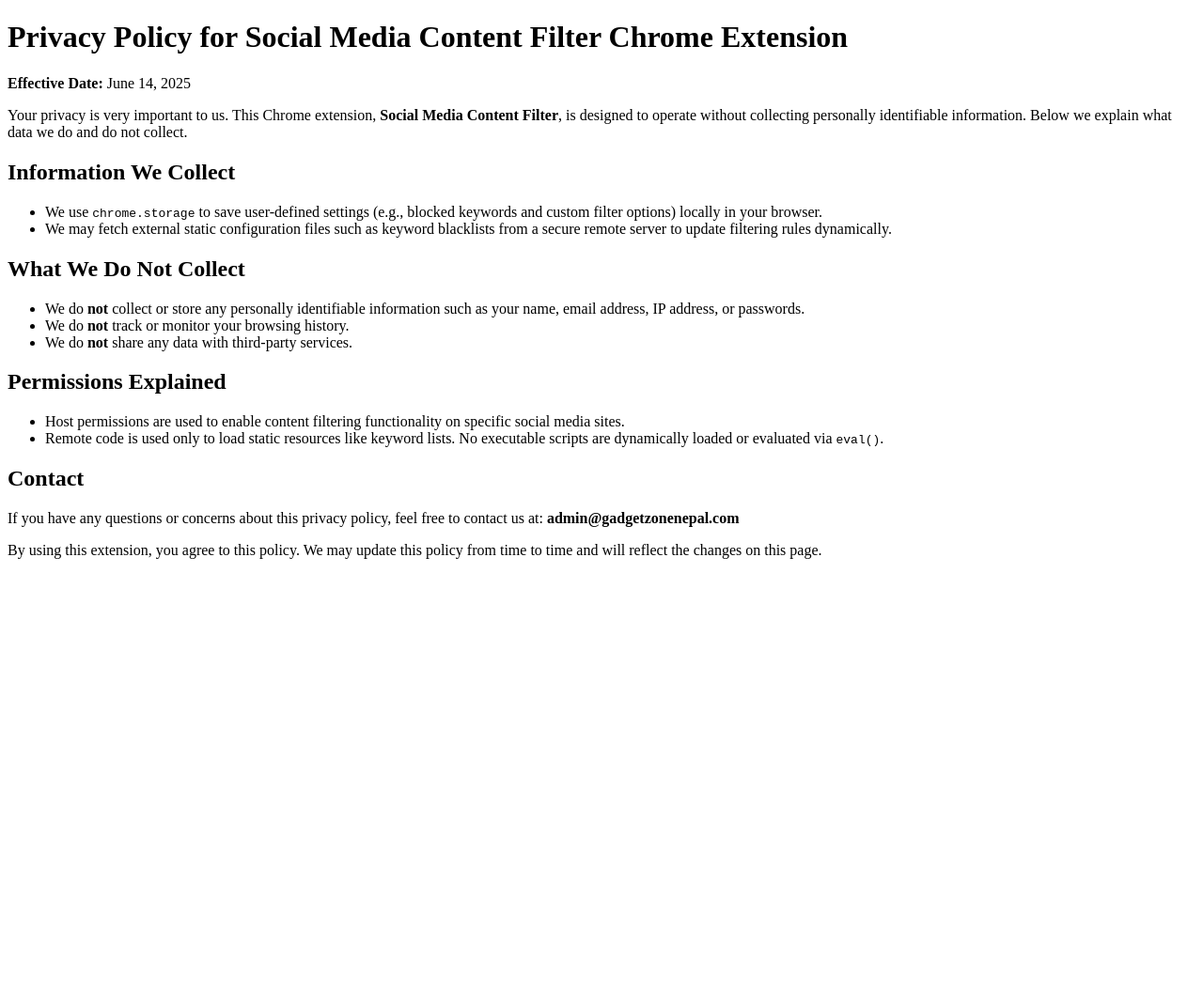
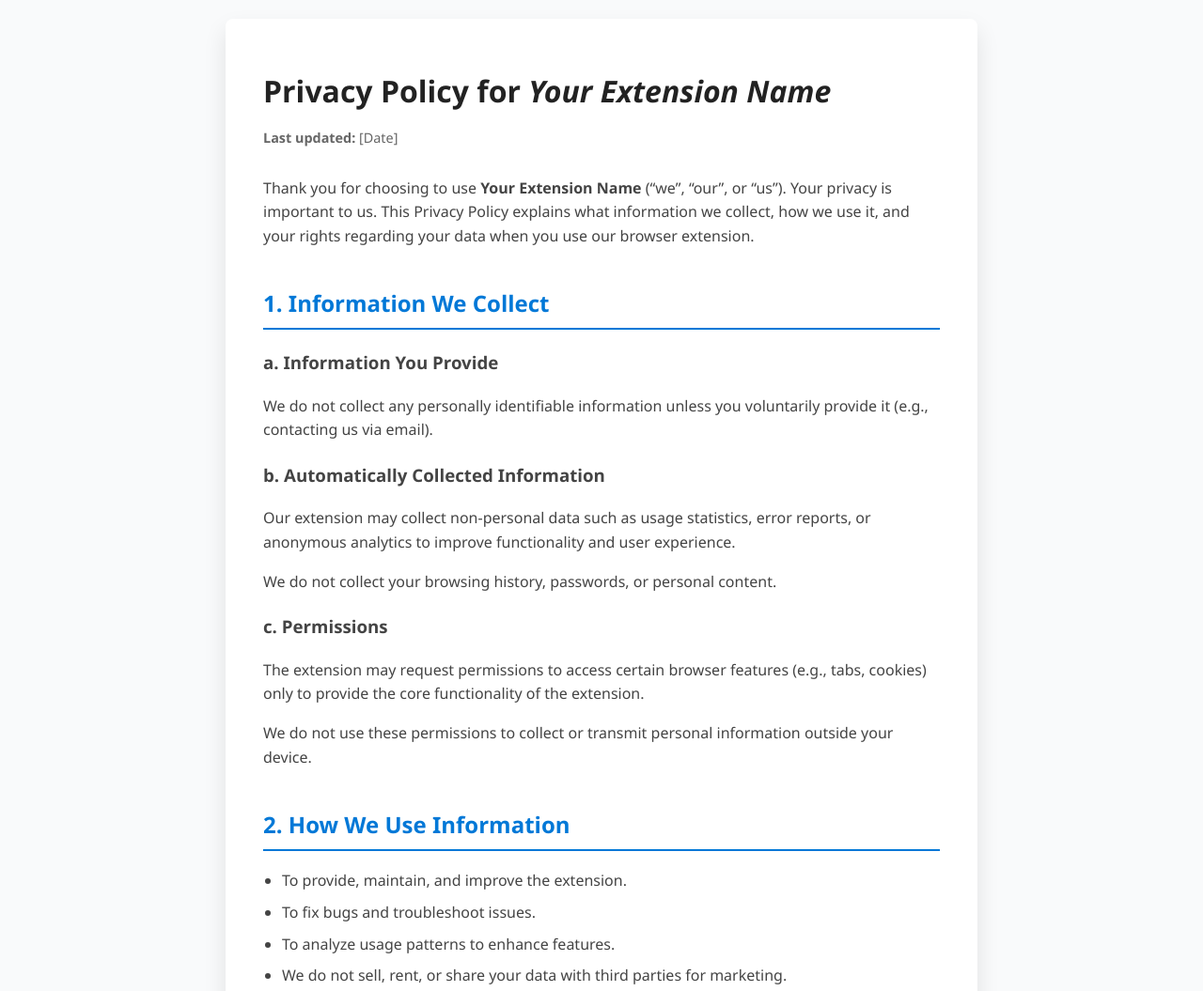
Before and after one commit to Bikashkhanal130/privacy-policy, a plain HTML site: page privacy-policy.html in a window 1280 px wide. Shown: the top 1055 px of the page at 94% size. Before the commit the page ends 800 px from the top, so only its background shows below. Drawn offline with Linux system fonts and the light colour scheme.

Commit message:
Update privacy-policy.html

```diff
--- a/privacy-policy.html
+++ b/privacy-policy.html
@@ -1,38 +1,173 @@
 <!DOCTYPE html>
 <html lang="en">
 <head>
-  <meta charset="UTF-8">
-  <meta name="viewport" content="width=device-width, initial-scale=1">
-  <title>Privacy Policy - Social Media Content Filter</title>
+<meta charset="UTF-8" />
+<meta name="viewport" content="width=device-width, initial-scale=1" />
+<title>Privacy Policy - Your Extension Name</title>
+<style>
+  /* Reset & base */
+  * {
+    box-sizing: border-box;
+  }
+  body {
+    font-family: 'Segoe UI', Tahoma, Geneva, Verdana, sans-serif;
+    margin: 0;
+    line-height: 1.6;
+    background: #f9fafb;
+    color: #333;
+    padding: 20px;
+  }
+  a {
+    color: #0078d7;
+    text-decoration: none;
+  }
+  a:hover {
+    text-decoration: underline;
+  }
+  /* Container */
+  .container {
+    max-width: 800px;
+    margin: 0 auto;
+    background: white;
+    padding: 30px 40px;
+    border-radius: 8px;
+    box-shadow: 0 12px 24px rgba(0,0,0,0.1);
+  }
+  /* Header */
+  h1 {
+    color: #222;
+    margin-bottom: 0;
+  }
+  .last-updated {
+    font-size: 0.9rem;
+    color: #666;
+    margin-bottom: 30px;
+  }
+  /* Sections */
+  h2 {
+    margin-top: 40px;
+    color: #0078d7;
+    border-bottom: 2px solid #0078d7;
+    padding-bottom: 6px;
+  }
+  h3 {
+    margin-top: 20px;
+    color: #444;
+  }
+  p, ul {
+    margin-top: 12px;
+    color: #444;
+  }
+  ul {
+    padding-left: 20px;
+  }
+  li {
+    margin-bottom: 8px;
+  }
+  /* Contact email style */
+  .contact-email {
+    font-weight: 600;
+  }
+  /* Back to top button */
+  #backToTop {
+    position: fixed;
+    bottom: 30px;
+    right: 30px;
+    background-color: #0078d7;
+    color: white;
+    border: none;
+    padding: 12px 16px;
+    border-radius: 50%;
+    cursor: pointer;
+    font-size: 20px;
+    box-shadow: 0 4px 8px rgba(0,0,0,0.2);
+    display: none;
+    transition: background-color 0.3s ease;
+    z-index: 1000;
+  }
+  #backToTop:hover {
+    background-color: #005fa3;
+  }
+</style>
 </head>
 <body>
-  <h1>Privacy Policy for Social Media Content Filter Chrome Extension</h1>
-  <p><strong>Effective Date:</strong> June 14, 2025</p>
 
-  <p>Your privacy is very important to us. This Chrome extension, <strong>Social Media Content Filter</strong>, is designed to operate without collecting personally identifiable information. Below we explain what data we do and do not collect.</p>
+<div class="container" role="main" aria-label="Privacy Policy">
+  <h1>Privacy Policy for <em>Your Extension Name</em></h1>
+  <p class="last-updated"><strong>Last updated:</strong> [Date]</p>
 
-  <h2>Information We Collect</h2>
+  <p>Thank you for choosing to use <strong>Your Extension Name</strong> (“we”, “our”, or “us”). Your privacy is important to us. This Privacy Policy explains what information we collect, how we use it, and your rights regarding your data when you use our browser extension.</p>
+
+  <h2>1. Information We Collect</h2>
+
+  <h3>a. Information You Provide</h3>
+  <p>We do not collect any personally identifiable information unless you voluntarily provide it (e.g., contacting us via email).</p>
+
+  <h3>b. Automatically Collected Information</h3>
+  <p>Our extension may collect non-personal data such as usage statistics, error reports, or anonymous analytics to improve functionality and user experience.</p>
+  <p>We do not collect your browsing history, passwords, or personal content.</p>
+
+  <h3>c. Permissions</h3>
+  <p>The extension may request permissions to access certain browser features (e.g., tabs, cookies) only to provide the core functionality of the extension.</p>
+  <p>We do not use these permissions to collect or transmit personal information outside your device.</p>
+
+  <h2>2. How We Use Information</h2>
   <ul>
-    <li>We use <code>chrome.storage</code> to save user-defined settings (e.g., blocked keywords and custom filter options) locally in your browser.</li>
-    <li>We may fetch external static configuration files such as keyword blacklists from a secure remote server to update filtering rules dynamically.</li>
+    <li>To provide, maintain, and improve the extension.</li>
+    <li>To fix bugs and troubleshoot issues.</li>
+    <li>To analyze usage patterns to enhance features.</li>
+    <li>We do not sell, rent, or share your data with third parties for marketing.</li>
   </ul>
 
-  <h2>What We Do Not Collect</h2>
+  <h2>3. Data Security</h2>
+  <p>We implement reasonable security measures to protect your data from unauthorized access.</p>
+  <p>However, no method of transmission over the Internet or electronic storage is 100% secure.</p>
+
+  <h2>4. Third-Party Services</h2>
+  <p>Our extension may use third-party services or APIs for functionality (e.g., analytics).</p>
+  <p>These services are bound by their own privacy policies.</p>
+
+  <h2>5. Your Choices</h2>
   <ul>
-    <li>We do <strong>not</strong> collect or store any personally identifiable information such as your name, email address, IP address, or passwords.</li>
-    <li>We do <strong>not</strong> track or monitor your browsing history.</li>
-    <li>We do <strong>not</strong> share any data with third-party services.</li>
+    <li>You can disable or remove the extension at any time via your browser’s extension settings.</li>
+    <li>You can clear browser data related to the extension if you wish.</li>
   </ul>
 
-  <h2>Permissions Explained</h2>
-  <ul>
-    <li>Host permissions are used to enable content filtering functionality on specific social media sites.</li>
-    <li>Remote code is used only to load static resources like keyword lists. No executable scripts are dynamically loaded or evaluated via <code>eval()</code>.</li>
-  </ul>
+  <h2>6. Children’s Privacy</h2>
+  <p>Our extension is not intended for children under 13 years of age.</p>
+  <p>We do not knowingly collect personal information from children.</p>
 
-  <h2>Contact</h2>
-  <p>If you have any questions or concerns about this privacy policy, feel free to contact us at: <strong>admin@gadgetzonenepal.com</strong></p>
+  <h2>7. Changes to This Privacy Policy</h2>
+  <p>We may update this Privacy Policy from time to time.</p>
+  <p>When we do, we will update the “Last updated” date.</p>
+  <p>Continued use of the extension after changes constitutes acceptance of the updated policy.</p>
 
-  <p>By using this extension, you agree to this policy. We may update this policy from time to time and will reflect the changes on this page.</p>
+  <h2>8. Contact Us</h2>
+  <p>If you have any questions or concerns about this Privacy Policy, please contact us at:<br />
+    <span class="contact-email">Email: <a href="mailto:your-email@example.com">your-email@example.com</a></span>
+  </p>
+
+  <p><strong>By using <em>Your Extension Name</em>, you agree to this Privacy Policy.</strong></p>
+</div>
+
+<button id="backToTop" aria-label="Back to top" title="Back to top">&uarr;</button>
+
+<script>
+  // Show "Back to Top" button after scrolling 300px
+  const backToTopBtn = document.getElementById('backToTop');
+  window.addEventListener('scroll', () => {
+    if (window.scrollY > 300) {
+      backToTopBtn.style.display = 'block';
+    } else {
+      backToTopBtn.style.display = 'none';
+    }
+  });
+
+  // Scroll smoothly to top when button clicked
+  backToTopBtn.addEventListener('click', () => {
+    window.scrollTo({top: 0, behavior: 'smooth'});
+  });
+</script>
+
 </body>
 </html>
```
